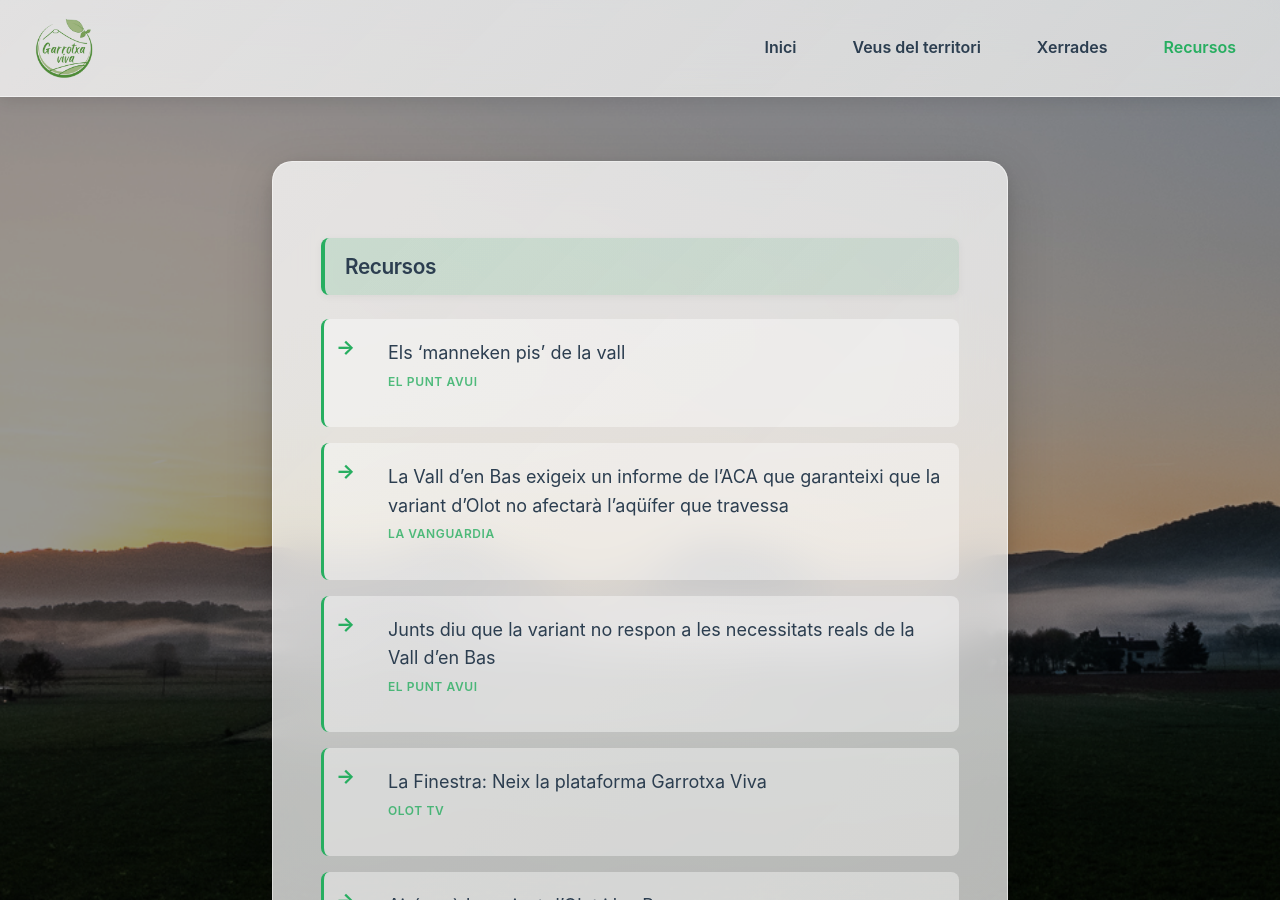
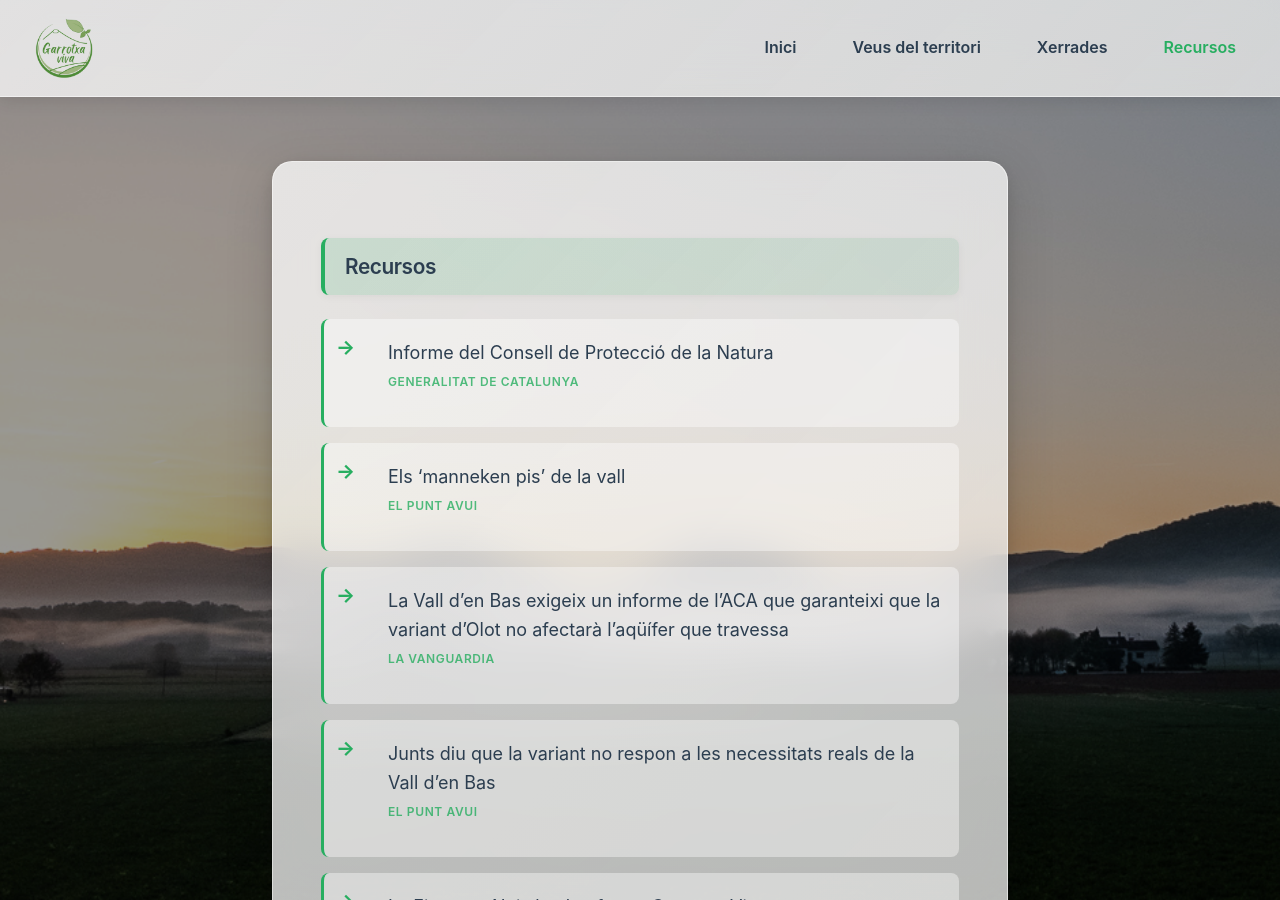
Before and after one commit to garrotxa-viva/garrotxa-viva.github.io, a Jekyll site: the page built from recursos.markdown, in a window 1280 px wide and 900 px high. Built offline with Jekyll 4.4.1, drawn with Linux system fonts in a browser that asks for light colours; comment, search, counter and statistics services are not loaded.

Commit message:
Add informe consell proteccio de la natura

```diff
--- a/recursos.markdown
+++ b/recursos.markdown
@@ -6,6 +6,8 @@ title: Recursos - Garrotxa Viva
 <main class="content-box recursos-content" markdown="1">
 
 # Recursos
+
+- [Informe del Consell de Protecció de la Natura <span class="source">Generalitat de Catalunya</span>](/assets/documents/informe_consell_proteccio_de_la_natura_variant_olot_i_les_preses.pdf)
 
 - [Els 'manneken pis' de la vall <span class="source">El Punt Avui</span>](https://www.elpuntavui.cat/societat/article/12-infraestructures/2554574-els-manneken-pis-de-la-vall.html)
 
```
Also changed, not shown: 1 other file.
